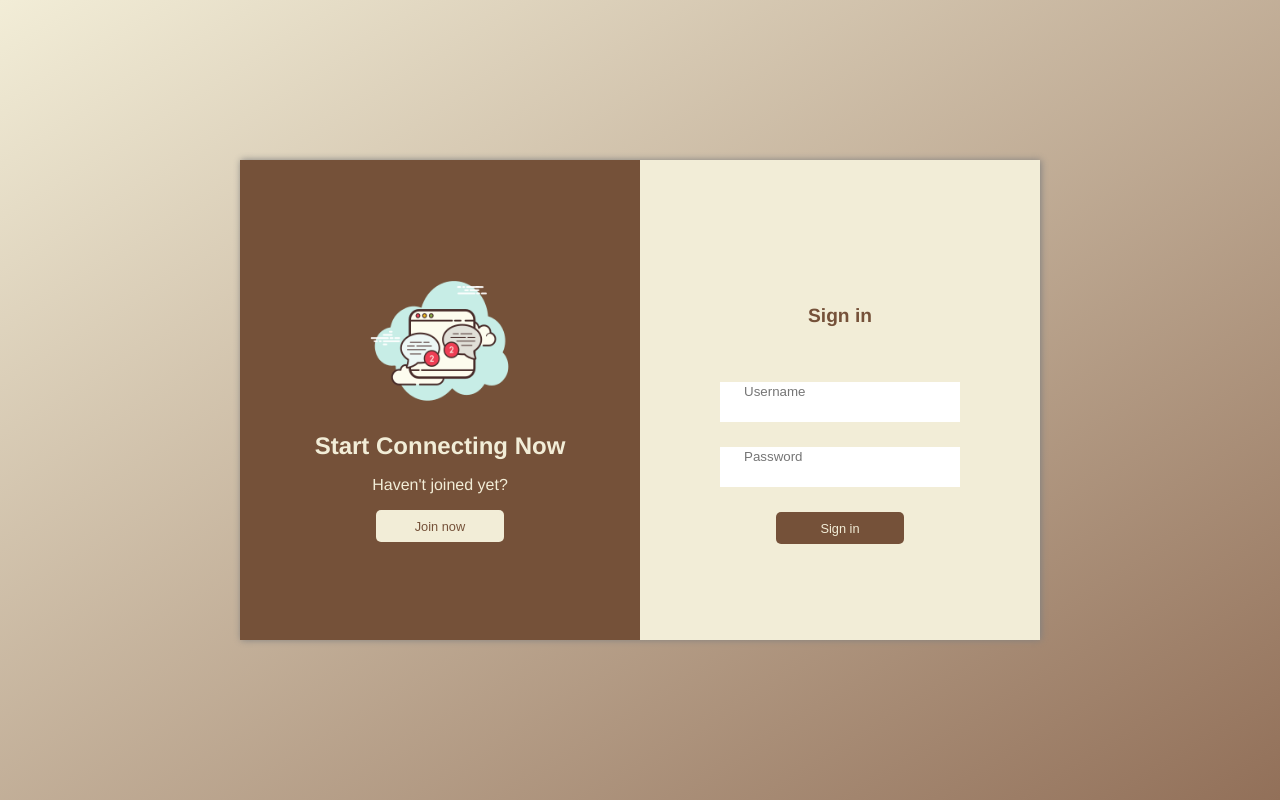
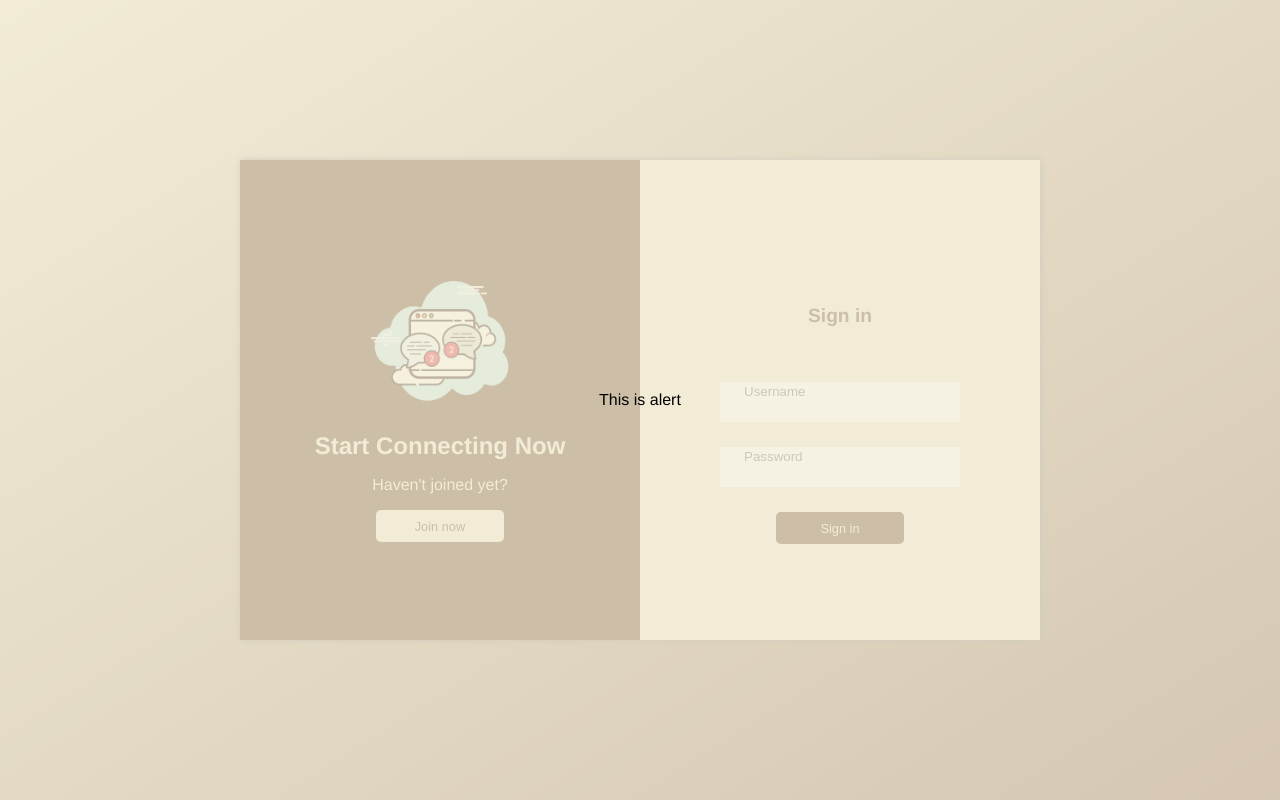
Before and after one commit to aparece1241/chat_app-ui, a Vue app: page /sign-in in a window 1280 px wide. Built offline with nearby package versions, Linux system fonts and the light colour scheme.

Commit message:
[UPDATE] initial changes

```diff
--- /dev/null
+++ b/src/components/AlertMsg.vue
@@ -0,0 +1,28 @@
+<template>
+  <div id="alert-cont">
+    <div><span>This is alert</span></div>
+  </div>
+</template>
+
+<script>
+export default {
+  name: "Alert",
+};
+</script>
+
+<style scoped>
+#alert-cont {
+  position: fixed;
+  z-index: 5;
+  border: solid green 0px;
+  width: 100vw;
+  height: 100vh;
+  background-color: rgba(242, 237, 215, 0.7);
+  /* opacity: 0.5; */
+  /* filter: blur(8px);
+  -webkit-filter: blur(8px); */
+  display: grid;
+  justify-items: center;
+  align-items: center;
+}
+</style>
--- a/src/views/Signin.vue
+++ b/src/views/Signin.vue
@@ -1,5 +1,6 @@
 <template>
   <div id="wrapper">
+    <AlertMsg />
     <div id="container">
       <div id="division-1" class="division">
         <div id="line-text">
@@ -46,11 +47,13 @@
 import InputField from "../components/InputField";
 import FormValHelper from "../helper/formValHelper";
 import ApiHelper from "../helper/apiHelper";
+import AlertMsg from "../components/AlertMsg";
 
 export default {
   name: "Signin",
   components: {
     InputField,
+    AlertMsg
   },
   data() {
     return {
```
Also changed, not shown: src/components/Spinner.vue (added).
